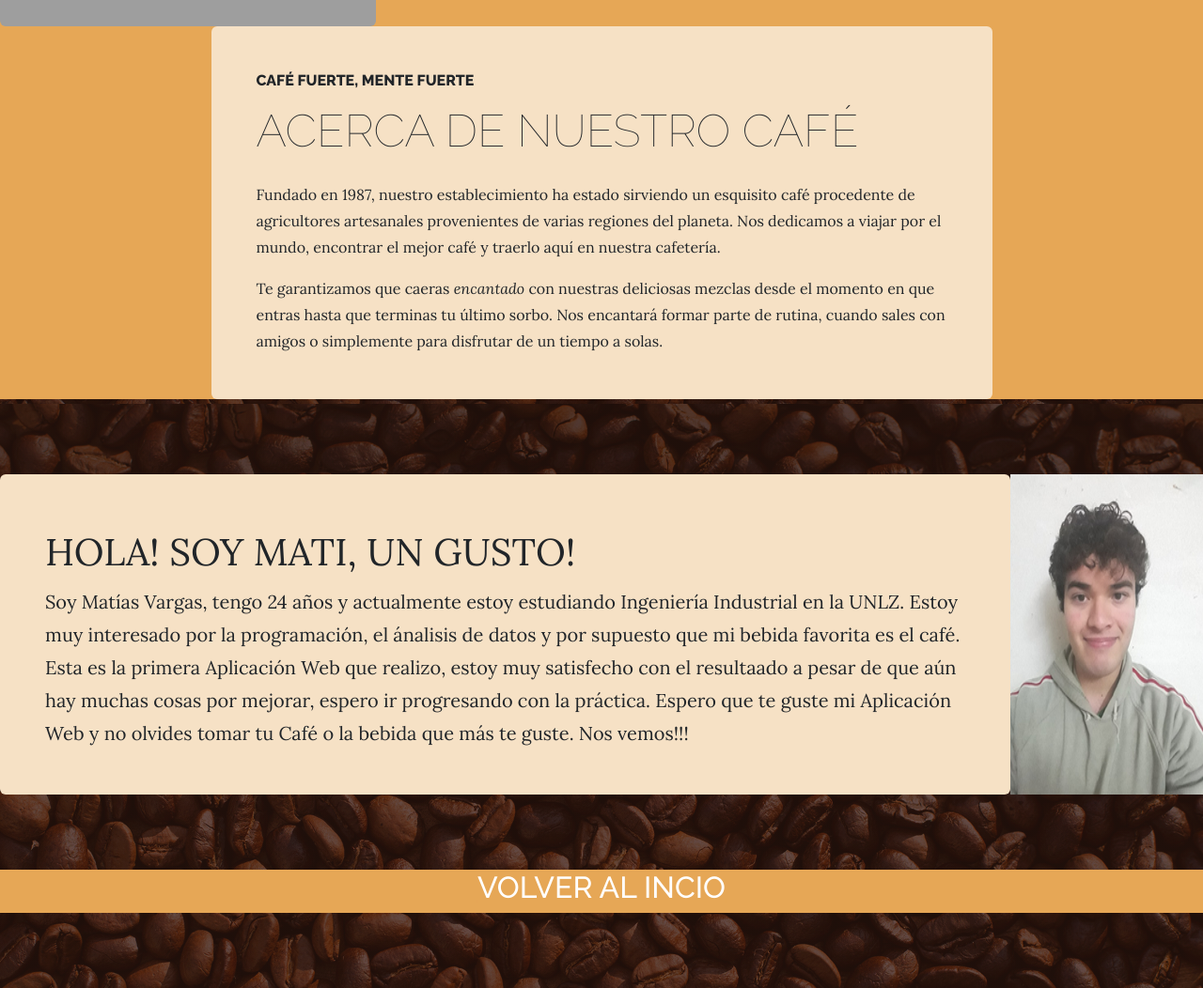
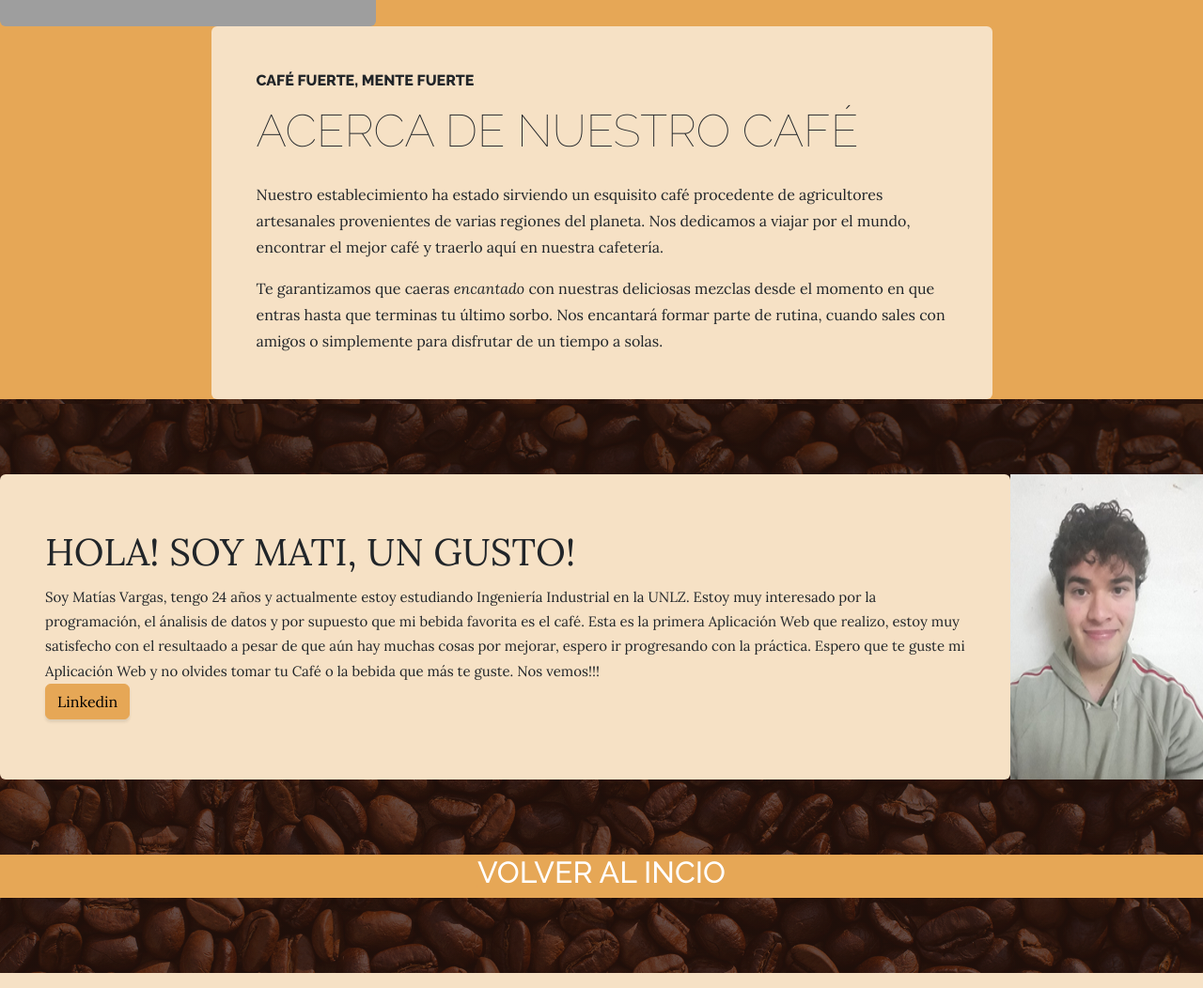
Before and after one commit to MATI99VARGAS/ENTREGA-FINAL, a Django app: page /about/ in a window 1280 px wide. Shown: the part 546-1598 px from the top of the page at 94% size. Run offline with Django 5.2, Linux system fonts and the light colour scheme; some libraries are stand-ins or nearby versions; grey boxes are pictures that could not be loaded.

Commit message:
terminado

```diff
--- a/PROYECTO/core/templates/core/about.html
+++ b/PROYECTO/core/templates/core/about.html
@@ -14,7 +14,7 @@
                             <P></P>
                             <span class="section-heading-lower">ACERCA DE NUESTRO  CAFÉ</span>
                         </h2>
-                        <p>Fundado en 1987, nuestro establecimiento ha estado sirviendo un esquisito café procedente de agricultores artesanales provenientes de varias regiones del planeta. Nos dedicamos a viajar por el mundo, encontrar el mejor café y traerlo aquí en nuestra cafetería.</p>
+                        <p>Nuestro establecimiento ha estado sirviendo un esquisito café procedente de agricultores artesanales provenientes de varias regiones del planeta. Nos dedicamos a viajar por el mundo, encontrar el mejor café y traerlo aquí en nuestra cafetería.</p>
                         <p class="mb-0">
                             Te garantizamos que caeras
                             <em>encantado</em>
@@ -30,16 +30,18 @@
 </section>
 
 
+
 <div class="product-item-description d-flex me-auto">
     <div class="bg-faded p-5 rounded"><p class="mb-0" style="font-size: 40px;">HOLA! SOY MATI, UN GUSTO!</p>
-        <p class="mb-0" style="font-size: 20px;">
+        <p class="mb-0" style="font-size: 15px;">
             Soy Matías Vargas, tengo 24 años y actualmente estoy estudiando Ingeniería Industrial en la UNLZ.
             Estoy muy interesado por la programación, el ánalisis de datos y por supuesto que mi bebida favorita es el café.
             Esta es la primera Aplicación Web que realizo, estoy muy satisfecho con el resultaado a pesar de que aún hay muchas
             cosas por mejorar, espero ir progresando con la práctica. Espero que te guste mi Aplicación Web y no olvides tomar tu Café
             o la bebida que más te guste. Nos vemos!!!
+            <div class="intro-button mx-auto"><a class="btn btn-primary btn-x3" href="https://www.linkedin.com/in/matias-vargas-07a841292/" target = "_blank">Linkedin</a></div>
         </p>
-        </div><img class="img-fluid" src="{% static 'core/imagenes/perfil.png' %}" width="250" height="200"/>
+        </div><img class="img-fluid" src="{% static 'core/imagenes/perfil.png' %}" width="300" height="300"/>
     </div>
 </div>
 
```
